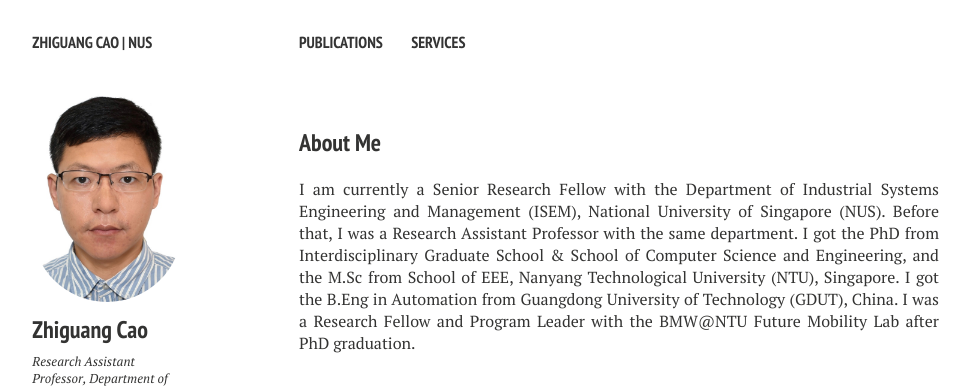
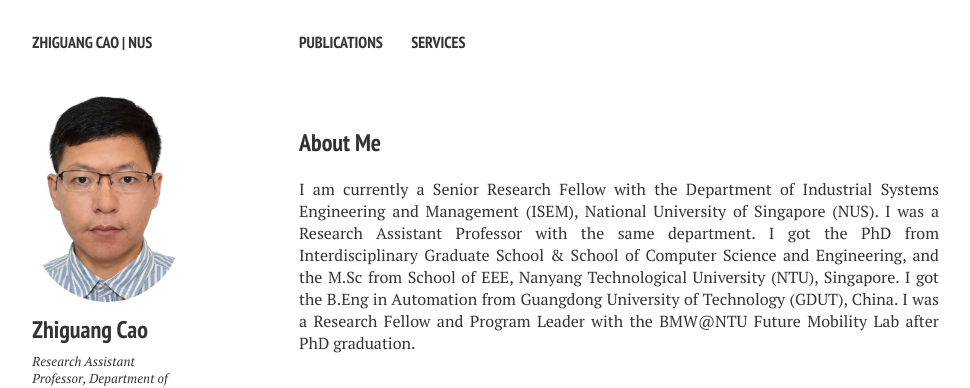
Before and after one commit to zhiguangcaosg/zhiguangcaosg.github.io, a Jekyll site: the page built from index.md, in a window 1280 px wide. Shown: the top 388 px of the page, without its empty margins (21-991 px from the left). Built offline with Jekyll 4.4.1, drawn with Linux system fonts in a browser that asks for light colours; nearby versions of some CDN libraries.

Commit message:
Update index.md

```diff
--- a/index.md
+++ b/index.md
@@ -6,7 +6,7 @@ image: banner1.png
 ---
 <h3 style="margin-bottom:0px;padding-top:20px;">About Me</h3> <br>
 
-<p align="justify">I am currently a Senior Research Fellow with the Department of Industrial Systems Engineering and Management (ISEM), National University of Singapore (NUS). Before that, I was a Research Assistant Professor with the same department. I got the PhD from Interdisciplinary Graduate School & School of Computer Science and Engineering,  and the M.Sc from School of EEE, Nanyang Technological University (NTU), Singapore. I got the B.Eng in Automation from Guangdong University of Technology (GDUT), China. I was a Research Fellow and Program Leader with the BMW@NTU Future Mobility Lab after PhD graduation.</p>
+<p align="justify">I am currently a Senior Research Fellow with the Department of Industrial Systems Engineering and Management (ISEM), National University of Singapore (NUS). I was a Research Assistant Professor with the same department. I got the PhD from Interdisciplinary Graduate School & School of Computer Science and Engineering,  and the M.Sc from School of EEE, Nanyang Technological University (NTU), Singapore. I got the B.Eng in Automation from Guangdong University of Technology (GDUT), China. I was a Research Fellow and Program Leader with the BMW@NTU Future Mobility Lab after PhD graduation.</p>
 <!-- and I also hold an Associate Professor position with GDUT for a short period-->
 <br />
 
```
